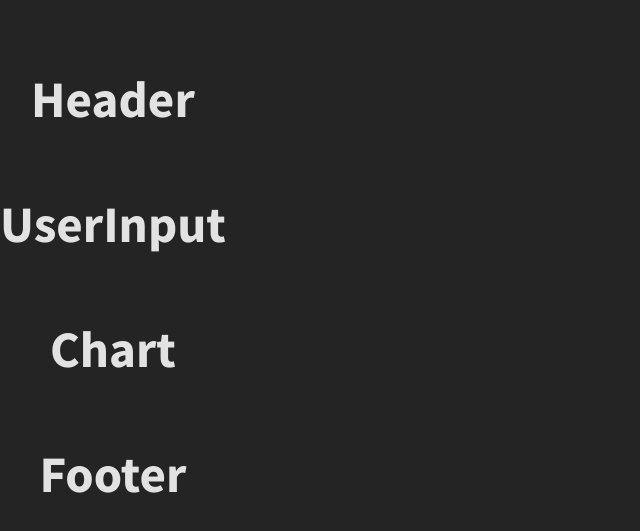
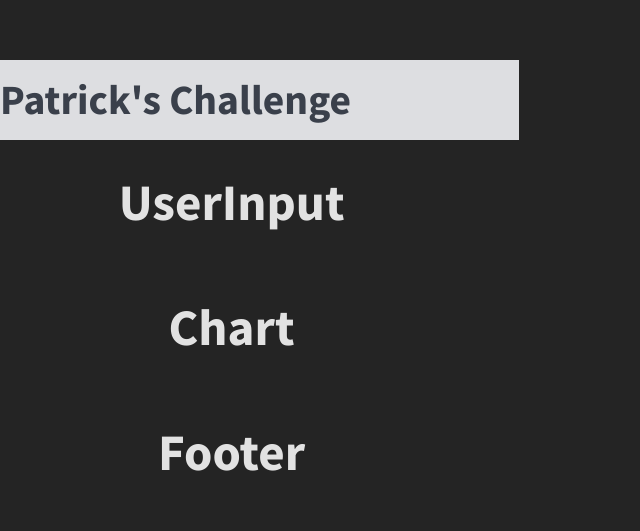
Before and after one commit to nekelpatrick/intelie-challenge-chart-plot, a React (Vite) app: page / in a window 1280 px wide. Shown: the part 113-644 px from the top of the page, without its empty margins (0-640 px from the left). Built offline with nearby package versions, Linux system fonts and the light colour scheme.

Commit message:
:construction: add basic header component

```diff
--- /dev/null
+++ b/src/components/header/index.css
@@ -0,0 +1,17 @@
+.header {
+  width: 100%;
+  height: 10vh;
+  background-color: var(--color-primary);
+
+  display: flex;
+  justify-content: flex-start;
+  align-items: center;
+
+  padding: 0 3.5rem;
+}
+
+.header h1 {
+  font-size: 2.6rem;
+  font-family: "Source Sans Pro";
+  color: var(--color-text-primary);
+}
--- a/src/components/header/index.tsx
+++ b/src/components/header/index.tsx
@@ -1,7 +1,14 @@
-import React from 'react'
+import "./index.css"
 
-export const Header = () => {
+interface iDeveloperName {
+  developerName: string
+}
+
+
+export const Header = ({developerName}:iDeveloperName) => {
   return (
-    <h1>Header</h1>
+    <header className="header">
+      <h1>{developerName}'s Challenge</h1>
+    </header>
   )
 }
--- a/src/pages/home/index.tsx
+++ b/src/pages/home/index.tsx
@@ -8,7 +8,7 @@
 export const HomePage = () => {
   return (
     <div className="container-home">
-      <Header/>
+      <Header developerName="Patrick"/>
       <UserInput/>
       <Chart/>
       <Footer/>
--- a/src/styles/global.css
+++ b/src/styles/global.css
@@ -19,8 +19,8 @@
   --color-primary: #dddee1;
   --color-secundary: #2e3440;
   --color-third: #60656e;
-  --color-button-primary: #017eff;
-  --color-font-primary: #3a404b;
+  --color-btn-primary: #017eff;
+  --color-text-primary: #3a404b;
 }
 
 a {
```
